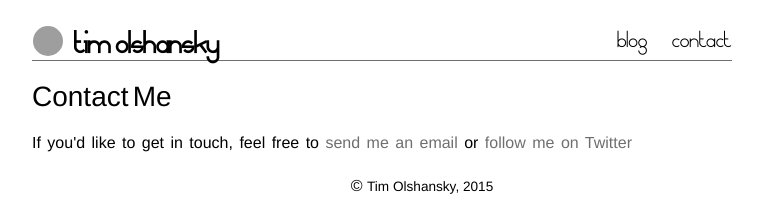
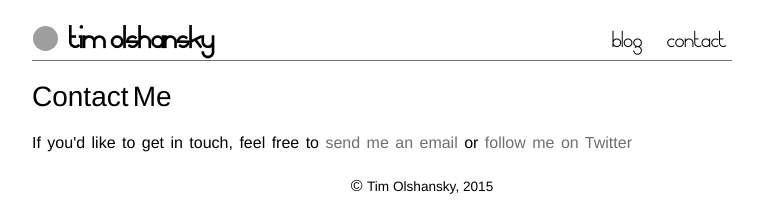
Before and after one commit to timols/timols.github.com, a Jekyll site: the page built from contact.html, in a window 1280 px wide. Shown: the top 215 px of the page, without its empty margins (258-1021 px from the left). Built offline with Jekyll 4.4.1, drawn with Linux system fonts in a browser that asks for light colours; grey boxes are pictures that could not be loaded.

Commit message:
Tweaked CSS

```diff
--- a/css/style.css
+++ b/css/style.css
@@ -221,8 +221,8 @@ a {
 }
 
 #nav h1 img {
-  width: 32px;
-  height: 32px;
+  width: 27px;
+  height: 27px;
   margin-right: 10px;
   border-radius: 50%;
   border: 1px solid #fff;
```
